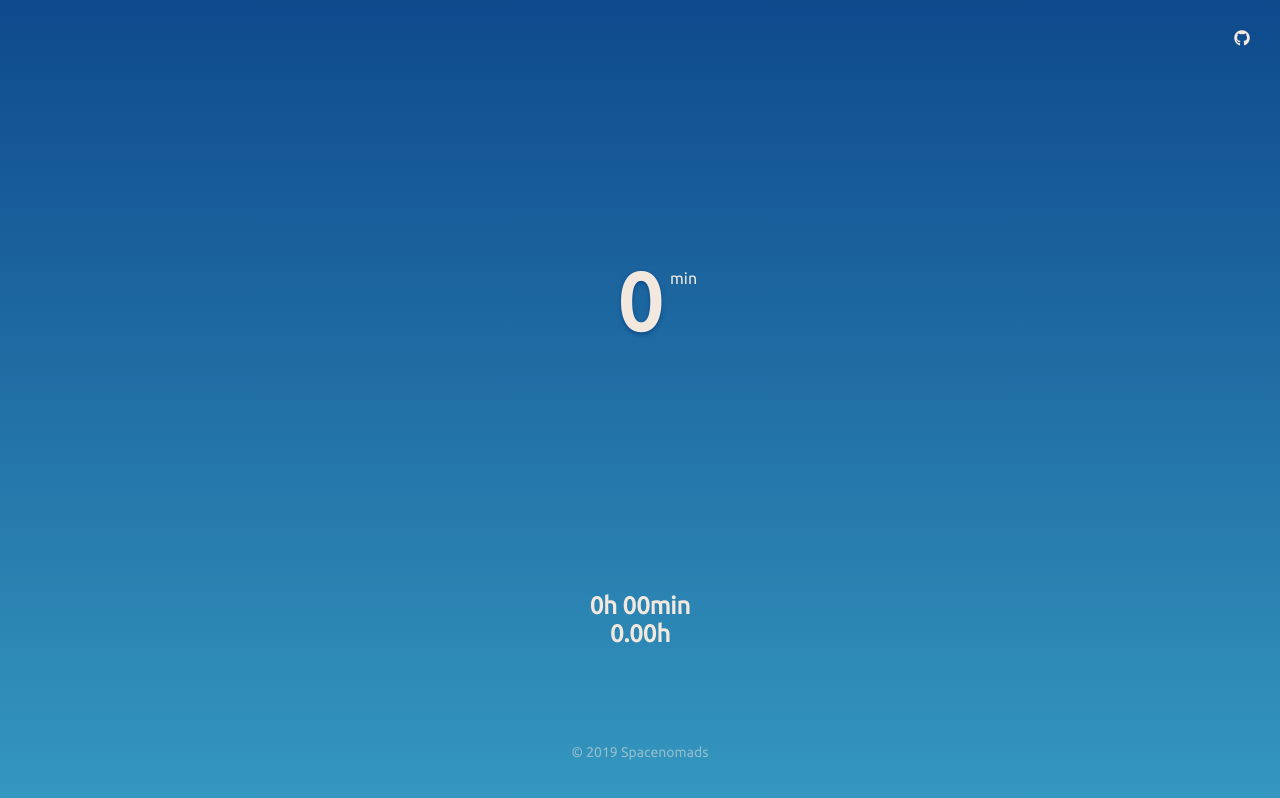
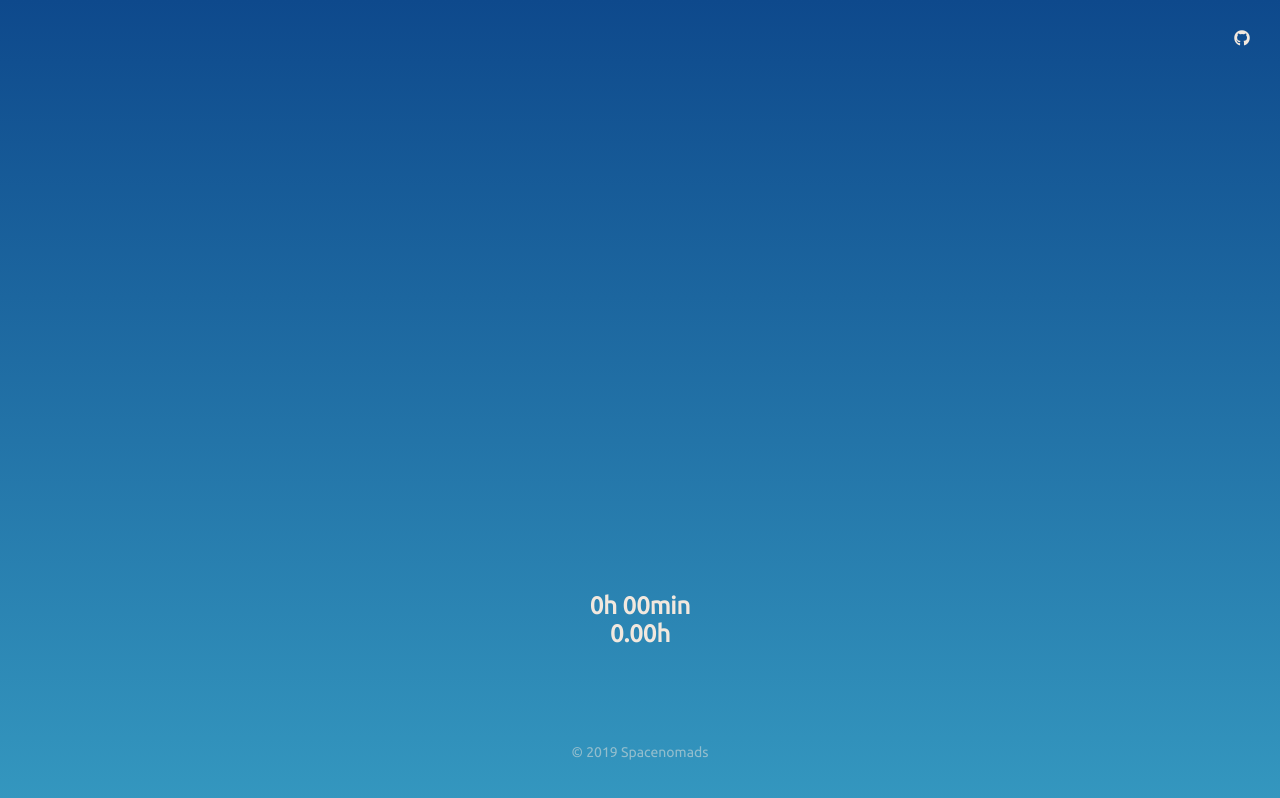
Before and after one commit to spacenomads/hoursFTW, a plain HTML site: page index.html in a window 1280 px wide. Drawn offline with Linux system fonts and the light colour scheme.

Commit message:
remove fake field

```diff
--- a/index.html
+++ b/index.html
@@ -21,12 +21,8 @@
 
   <main class="page__main app">
     <section class="app__time-entries">
-      <div class="app__time-container">
-        <div class="app__time-fake-field js__fake-field" contenteditable="true">0</div>
-        <div class="app__time-units"><abbr class="app__time-unit" title="Minutes">Min</abbr></div>
-      </div>
       <div class="app__time-form">
-        <label for="timestamp-minutes">Tiempo en minutos</label>
+        <label for="timestamp-minutes">Enter tickets duration</label>
         <input id="timestamp-minutes" class="app__time-entry js__user-ts" type="number">
       </div>
     </section>
```
